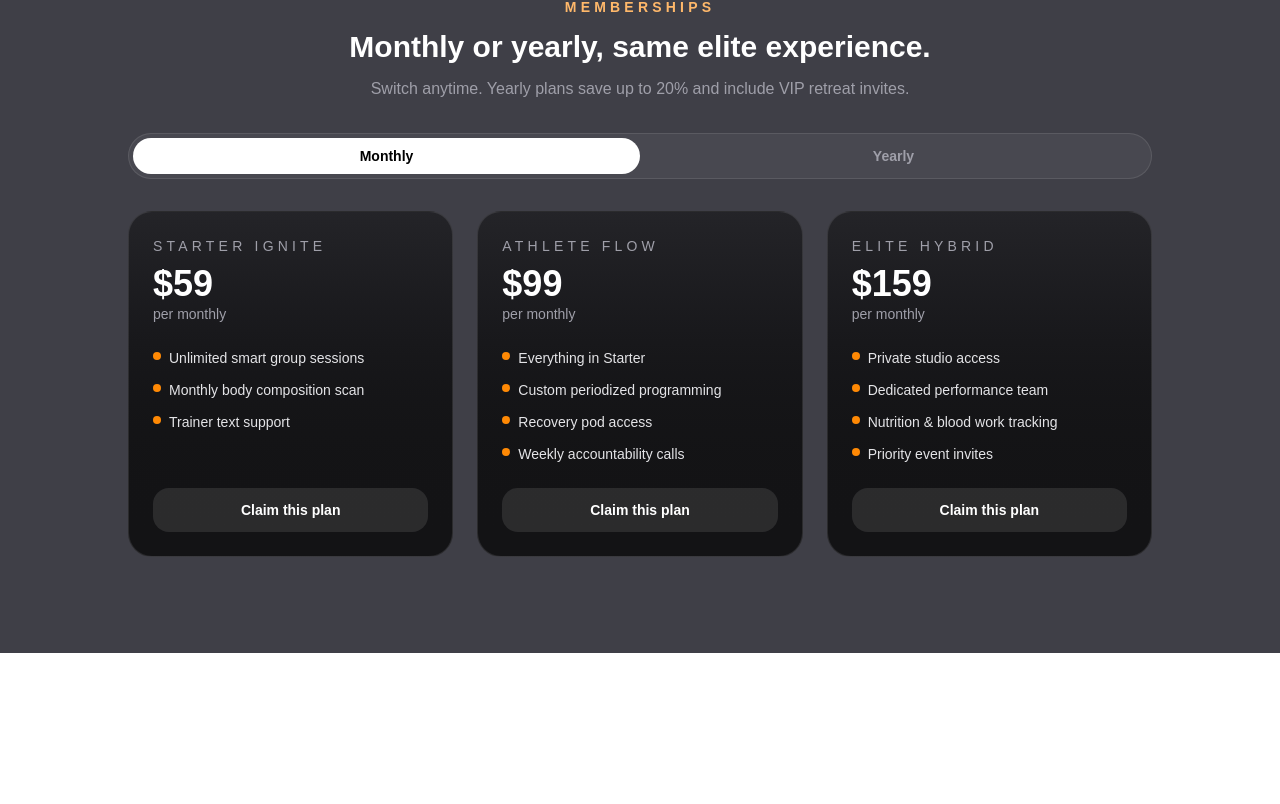
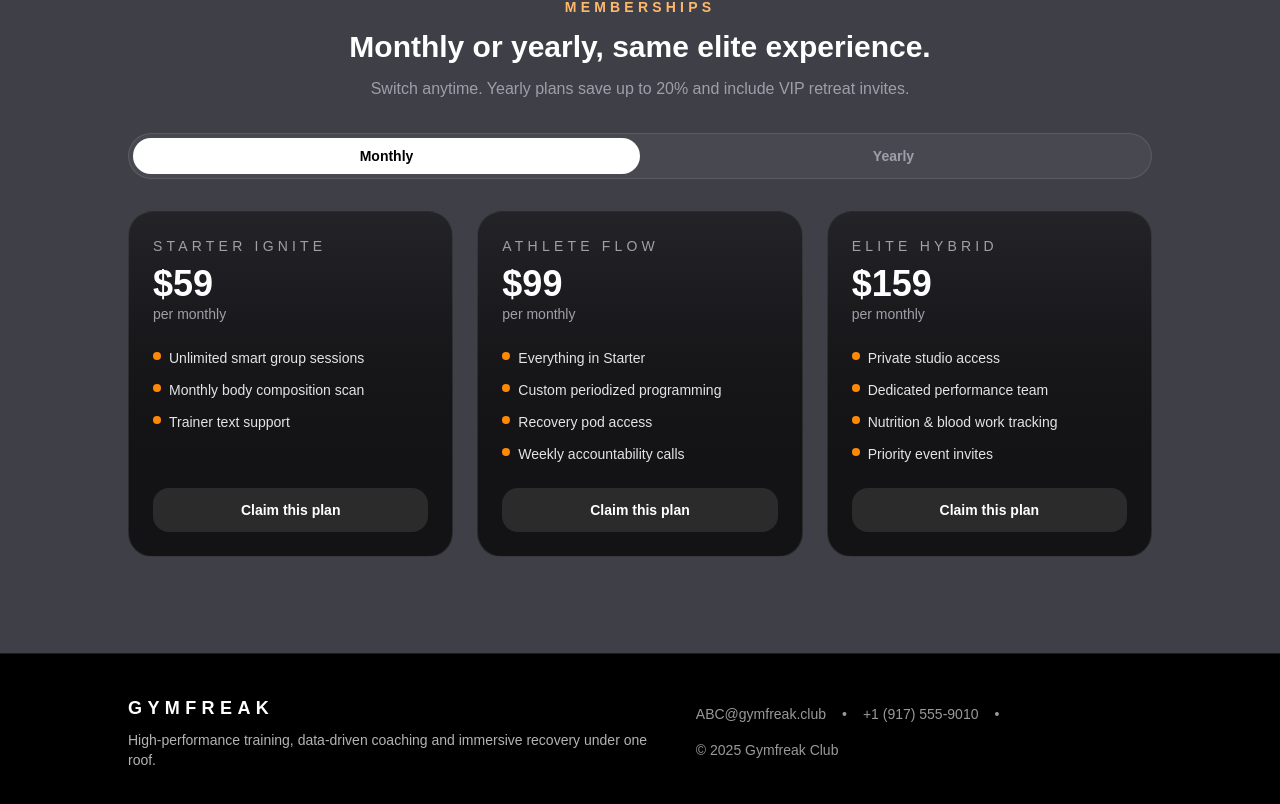
Before and after one commit to Gauravjangra2003/Gym-Management, a Next.js app: page / in a window 1280 px wide. Shown: the part 1512-2316 px from the top of the page. Before the commit the page ends 2165 px from the top, so only its background shows below. Built offline with nearby package versions, Linux system fonts and the light colour scheme.

Commit message:
Add Footer section

```diff
--- a/app/page.tsx
+++ b/app/page.tsx
@@ -1,7 +1,9 @@
+import Footer from "@/components/layout/Footer";
 import Header from "@/components/layout/Header";
 import GymStatics from "@/components/sections/GymStatics";
 import HeroSection from "@/components/sections/HeroSection";
 import Plans from "@/components/sections/Plans";
+// import Trainers from "@/components/sections/Trainers";
 import Training from "@/components/sections/Training";
 
 
@@ -17,8 +19,10 @@ export default function Home() {
                   <GymStatics />
                   <Training />
                   <Plans />
+                  {/* <Trainers /> */}
               </main>
         </div>
+        <Footer />
     </div>
   );
 }
--- /dev/null
+++ b/components/layout/Footer.tsx
@@ -0,0 +1,32 @@
+
+
+const Footer = () => {
+  return (
+    <div className="border-t border-white/10 bg-black">
+      <div className="mx-auto flex max-w-6xl flex-col gap-6 px-6 py-10 text-sm text-white/70 md:flex-row md:items-center md:justify-between md:px-10 lg:px-16">
+        <div>
+          <p className="text-lg font-semibold uppercase tracking-[0.3em] text-white">
+            Gymfreak
+          </p>
+          <p className="mt-2">
+            High-performance training, data-driven coaching and immersive
+            recovery under one roof.
+          </p>
+        </div>
+        <div className="flex flex-wrap gap-4 text-white/60">
+          <a href="mailto:hello@gymfreak.club" className="hover:text-white">
+            ABC@gymfreak.club
+          </a>
+          <span>•</span>
+          <a href="tel:+19175559010" className="hover:text-white">
+            +1 (917) 555-9010
+          </a>
+          <span>•</span>
+          <p>© {new Date().getFullYear()} Gymfreak Club</p>
+        </div>
+      </div>
+    </div>
+  )
+}
+
+export default Footer
--- /dev/null
+++ b/components/sections/Trainers.tsx
@@ -0,0 +1,9 @@
+
+
+const Trainers = () => {
+  return (
+    <div>Trainers</div>
+  )
+}
+
+export default Trainers
```
